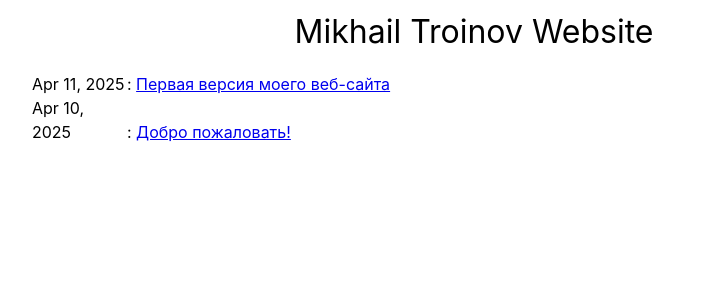
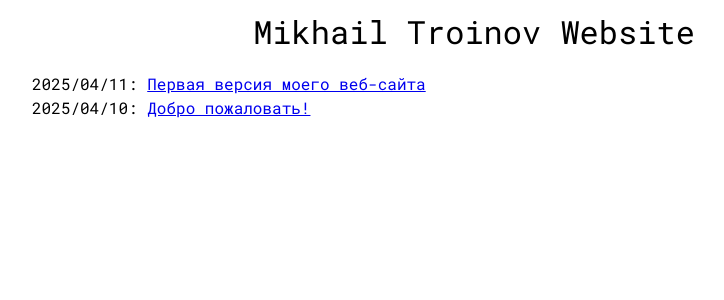
Before and after one commit to trnvmkhl/trnvmkhl.github.io, a Jekyll site: the page built from index.markdown, in a window 1280 px wide. Shown: the top 300 px of the page, without its empty margins (166-890 px from the left). Built offline with Jekyll 4.4.1, drawn with Linux system fonts in a browser that asks for light colours.

Commit message:
change date format to Y/M/D && change font to roboto mono

```diff
--- a/_layouts/home.html
+++ b/_layouts/home.html
@@ -7,10 +7,10 @@ page.list_title-%}
 <h2 class="post-list-heading">{{ page.list_title }}</h2>
 {%- endif -%}
 <ul class="post-list">
-  {%- assign date_format = "%b %-d, %Y" -%} {%- for post in posts -%}
+  {%- assign date_format = "%Y/%m/%d" -%} {%- for post in posts -%}
   <li>
     <div>
-      <div class="post-meta">{{ post.date | date: date_format }}</div><span>:</span>
+      <div class="post-meta">{{ post.date | date: date_format }}:</div>
       <a class="post-link" href="{{ post.url | relative_url }}">
         {{ post.title | escape }}
       </a>
--- a/_layouts/post.html
+++ b/_layouts/post.html
@@ -12,7 +12,7 @@ layout: base
       {{ page.title | escape }}
     </h1>
     <div class="post-meta">
-      {%- assign date_format = "%b %-d, %Y" -%} {% assign pdate = page.date | date_to_xmlschema %}
+      {%- assign date_format = "%Y/%m/%d" -%} {% assign pdate = page.date | date_to_xmlschema %}
       {%- if page.modified_date %}<span class="meta-label">Published:</span>{% endif %}
       <time
         class="dt-published"
--- a/assets/styles/mine.scss
+++ b/assets/styles/mine.scss
@@ -1,12 +1,18 @@
 ---
 ---
+
 html {
     margin: 0 auto;
     max-width: 900px;
 }
 
+@font-face {
+    font-family: "Roboto Mono";
+    src: url(/assets/fonts/RobotoMono-VariableFont_wght.ttf) format("truetype");
+}
+
 body {
-    font-family: -apple-system,BlinkMacSystemFont,"Segoe UI",Roboto,Helvetica,Arial,sans-serif,"Apple Color Emoji","Segoe UI Emoji","Segoe UI Symbol";
+    font-family: "Roboto Mono", monospace;
     font-size: 16px;
     line-height: 1.5;
     font-weight: 400;
@@ -32,6 +38,10 @@ ul {
     text-decoration: underline;
 }
 
+.post-title {
+    font-weight: 400;
+}
+
 img {
     max-height: 900px;
     max-width: 900px;
@@ -41,5 +51,4 @@ img {
 
 .post-meta {
     display: inline-block;
-    width: 95px;
 }
```
Also changed, not shown: assets/fonts/RobotoMono-VariableFont_wght.ttf (added).
